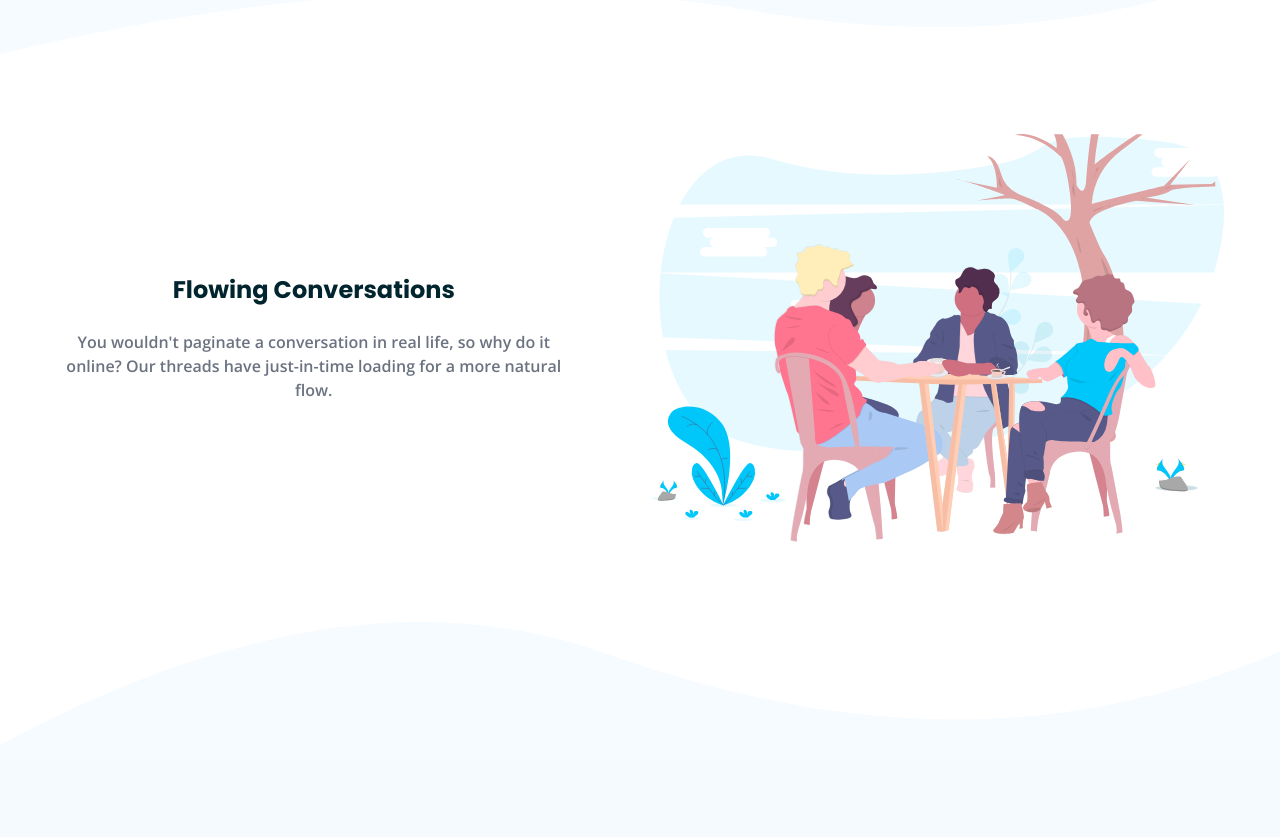
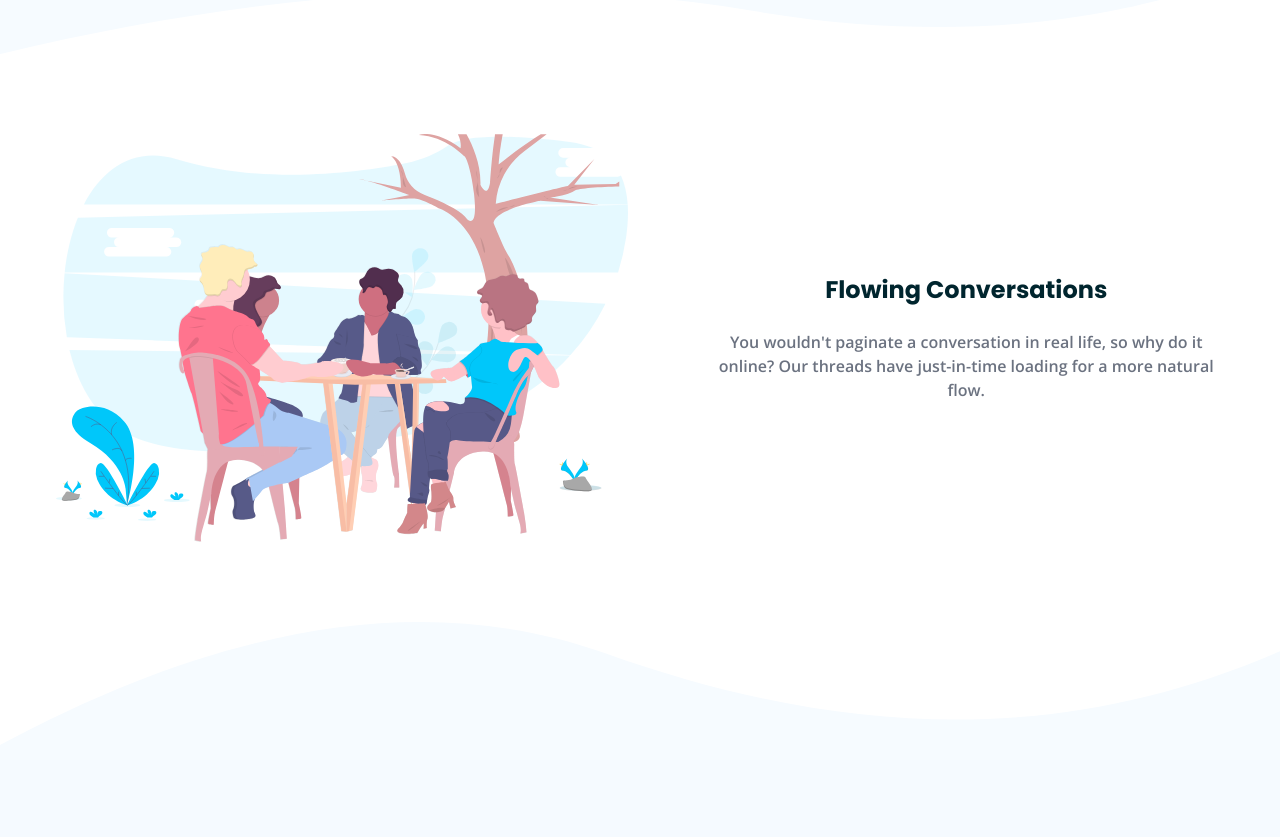
Before and after one commit to MIBENIN/Huddle-landing-page-with-curved-sections, a website: page index.html in a window 1280 px wide. Shown: the part 2440-3277 px from the top of the page. Drawn offline with nearby package versions, Linux system fonts and the light colour scheme.

Commit message:
Update index.html

```diff
--- a/index.html
+++ b/index.html
@@ -72,7 +72,7 @@
         </picture>
 
         <section>
-            <div class="container mx-auto flex-col md:flex-row-reverse md:justify-between">
+            <div class="container mx-auto flex-col md:flex-row md:justify-between">
                 <div>
                  <img src="./images/illustration-flowing-conversation.svg" alt="illustration-flowing-conversation" class="w-full">
                 </div>
```
